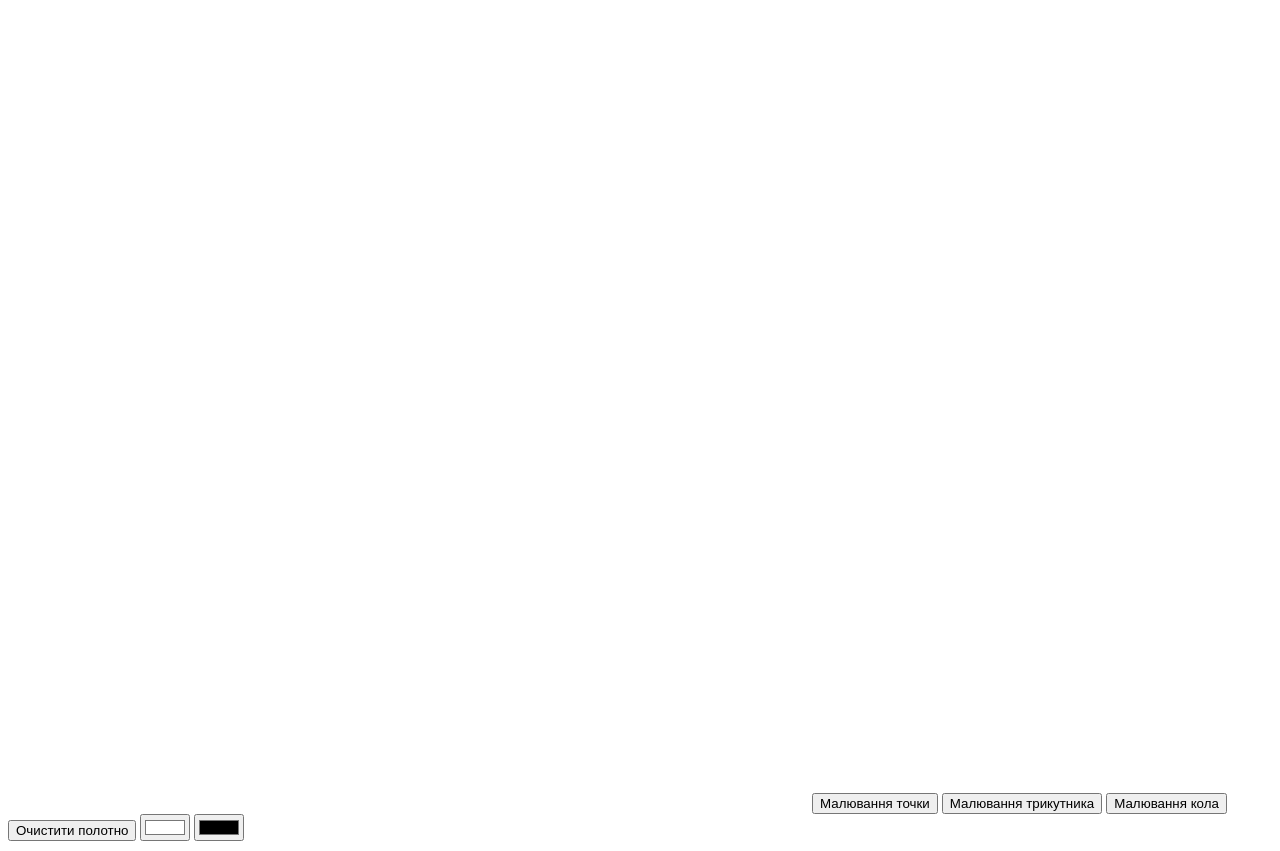
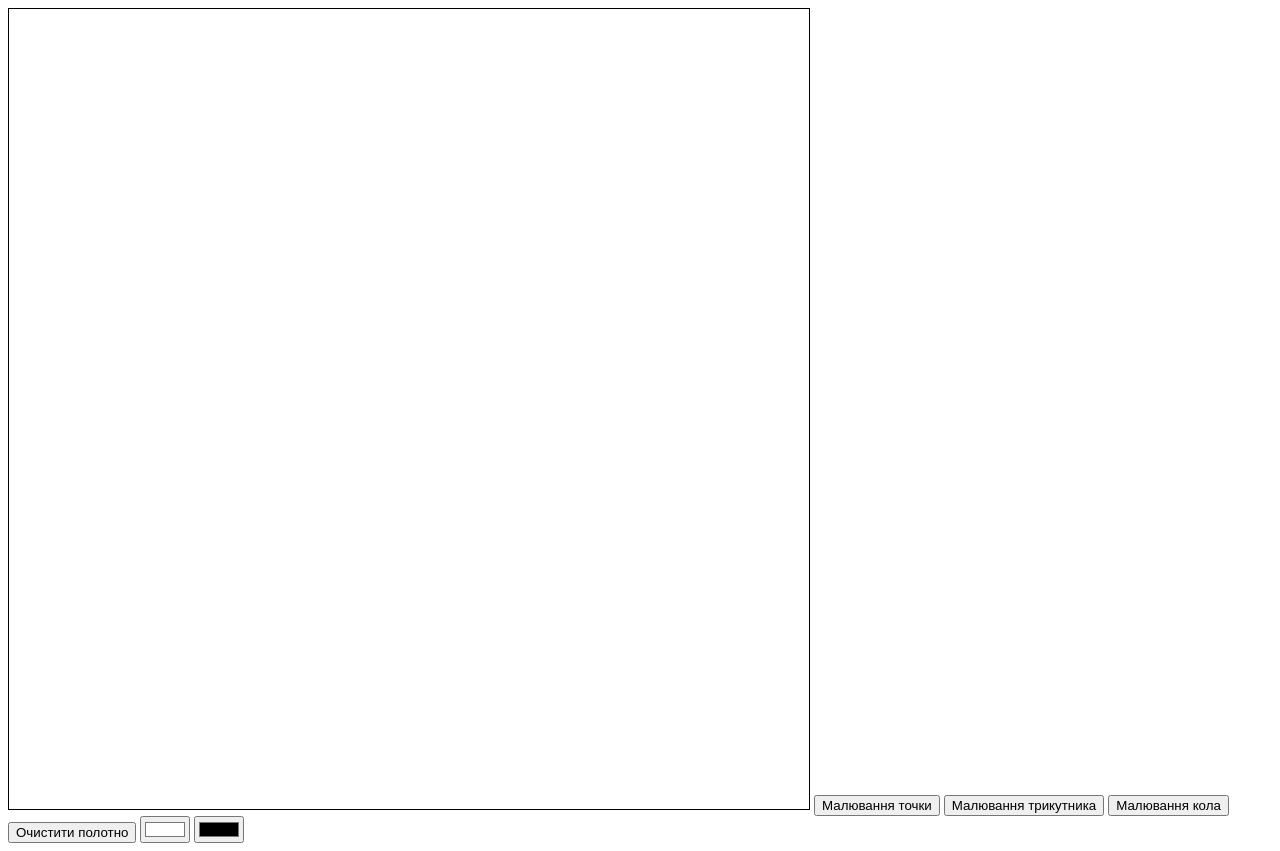
Before and after one commit to VladiusVostokus/CompGraphic-lab2, a plain HTML site: page index.html in a window 1280 px wide. Drawn offline with Linux system fonts and the light colour scheme.

Commit message:
Add borders to canvas

```diff
--- a/index.html
+++ b/index.html
@@ -10,6 +10,13 @@
         <canvas id="glcanvas" width="800" height="800">
             <script src="task.js"></script>
         </canvas>
+        <style>
+            canvas {
+                border: 1px solid black;
+                width: 800px;
+                height: 800px;
+            }
+        </style>
         <button id="point" title="Натисність на полотно, щоб намалювати точку">Малювання точки</button>
         <button id="triangle" title="Натисніть на полочно тричі, і в обраних точках з'явиться трикутник">Малювання трикутника</button>
         <button id="circle" title="Натисніть на полочно, тягніть мишу в сторону і за даним радіусом з'явиттся коло">Малювання кола</button>
```
